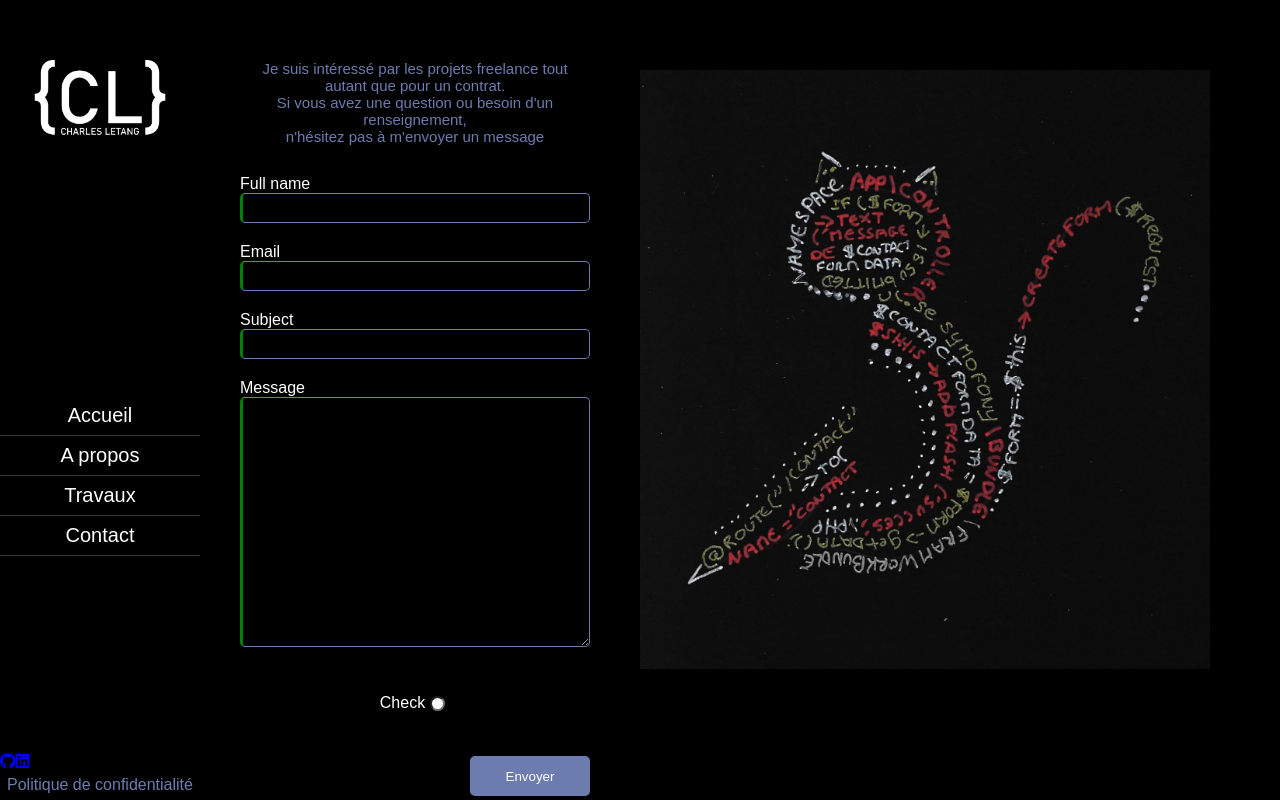
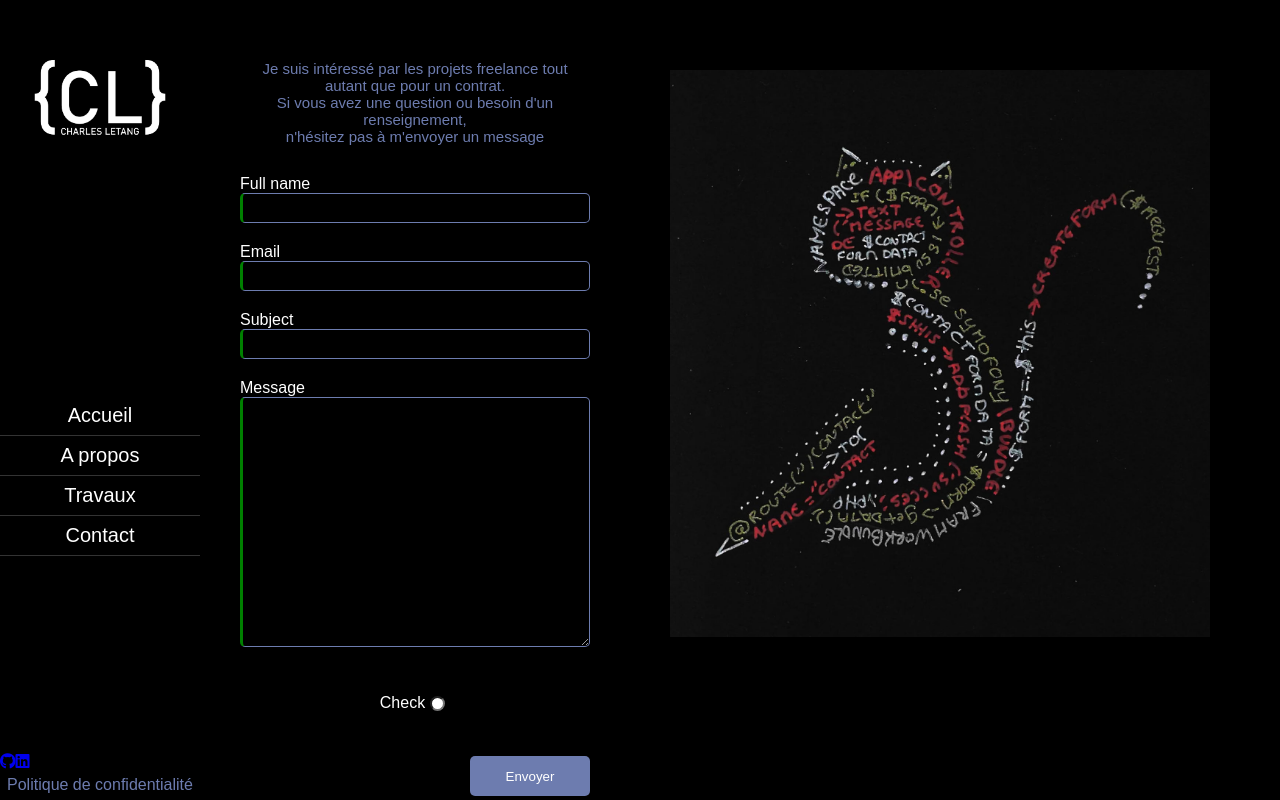
Before and after one commit to Yamazaki-Ryuji/charles-letang, a Symfony app: template templates/contact/index.html.twig in a window 1280 px wide. Run offline with Twig, Linux system fonts and the light colour scheme; the template is opened without the code that fills it, so the values that code supplies are empty; form fields are guessed from the names that the template uses; some libraries are stand-ins or nearby versions; some web fonts are replaced.

Commit message:
css / chat

```diff
--- a/public/css/style.css
+++ b/public/css/style.css
@@ -586,8 +586,12 @@ title{
   background-color: red;
 }
 
+.cat{
+  margin-left: 30px;
+}
+
 .codecat{
-  width: 650px;
+  width: 620px;
   height: auto;
   padding: 40px;
 }
```
